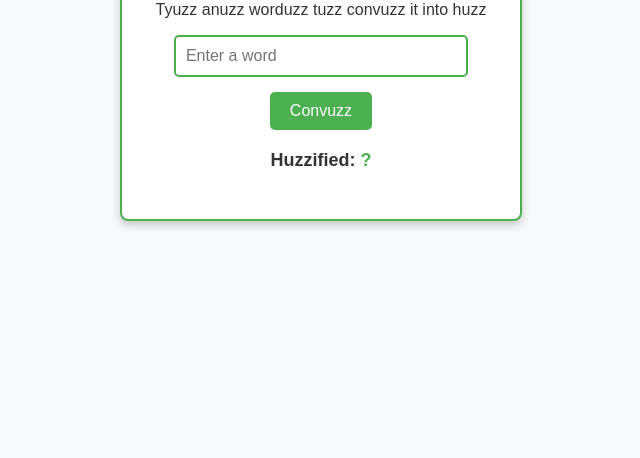
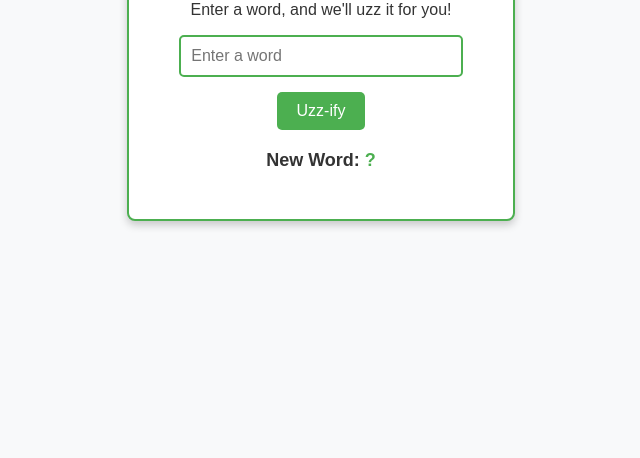
Before and after one commit to aaadnan259/huzzmachine, a plain HTML site: page index.html in a window 1280 px wide. Shown: the part 342-800 px from the top of the page, without its empty margins (319-959 px from the left). Drawn offline with Linux system fonts and the light colour scheme.

Commit message:
Update index.html

```diff
--- a/index.html
+++ b/index.html
@@ -4,16 +4,16 @@
 <head>
   <meta charset="UTF-8">
   <meta name="viewport" content="width=device-width, initial-scale=1.0">
-  <title>Huzz Machine</title>
+  <title>Worduzz Modifier</title>
   <link rel="stylesheet" href="styles.css">
 </head>
 <body>
   <div class="container">
     <h1>Huzz Converter</h1>
-    <p>Tyuzz anuzz worduzz tuzz convuzz it into huzz</p>
+    <p>Enter a word, and we'll uzz it for you!</p>
     <input type="text" id="inputWord" placeholder="Enter a word">
-    <button id="convertButton">Convuzz</button>
-    <p class="result">Huzzified: <span id="buzzLingoOutput">?</span></p>
+    <button id="convertButton">Uzz-ify</button>
+    <p class="result">New Word: <span id="buzzLingoOutput">?</span></p>
   </div>
   <script src="script.js"></script>
 </body>
```
